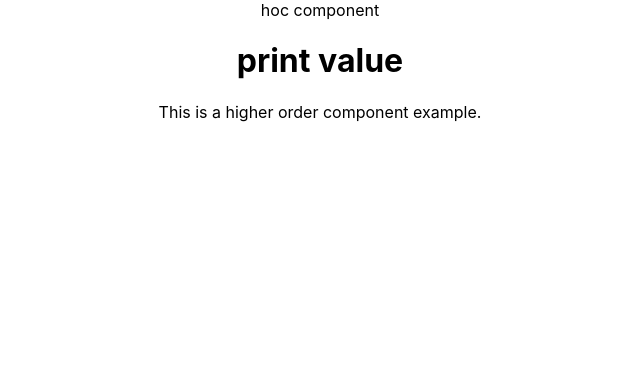
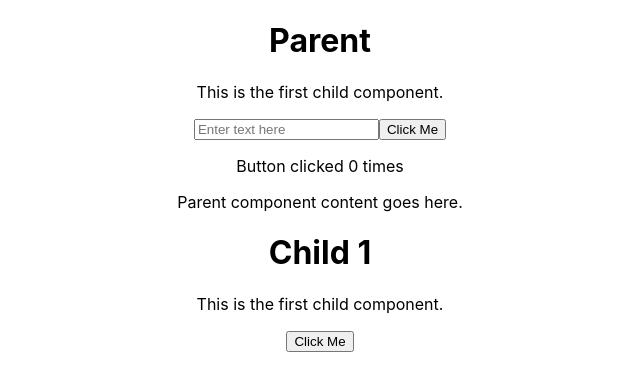
Before and after one commit to manisankar25/optimization, a React (Create React App) app: page / in a window 1280 px wide. Shown: the top 390 px of the page, without its empty margins (320-960 px from the left). Built offline with nearby package versions, Linux system fonts and the light colour scheme.

Commit message:
data passing

```diff
--- a/src/App.js
+++ b/src/App.js
@@ -1,12 +1,13 @@
 import logo from './logo.svg';
 import './App.css';
 import ParentCall from './praticeCall';
-import HigerOrderComp from './HigerOrderComp';
+// import HigerOrderComp from './HigerOrderComp';
+import Parent from './parent';
 
 function App() {
   return (
     <div className="App">
-      <HigerOrderComp></HigerOrderComp>
+      <Parent></Parent>
     </div>
   );
 }
--- a/src/child1.js
+++ b/src/child1.js
@@ -1,9 +1,13 @@
-import React,{} from 'react';
-const Child1 = ({ state }) => {
+import React, { } from 'react';
+const Child1 = ({ state, receiveFromChild }) => {
+    const sendtoParent = () => {
+        receiveFromChild('i am from child 1');
+    };
     return (
         <div className="Child1">
             <h1>Child 1</h1>
             <p>This is the first child component.</p>
+            <button onClick={sendtoParent}>Click Me</button>
             <h2>{state}</h2>
         </div>
     );
--- a/src/parent.js
+++ b/src/parent.js
@@ -17,6 +17,9 @@ export default function Parent() {
     const sample = () => {
         console.log("sample function called");
     }
+    const receiveFromChild = (data) => {
+        console.log("Received from child:", data);
+    }
     return (
         <div className="Child1">
             <h1>Parent </h1>
@@ -25,7 +28,7 @@ export default function Parent() {
             <button onClick={handleClickButton}>Click Me</button>
             <p>Button clicked {count} times</p>
             <p>Parent component content goes here.</p>
-            <Child1 state={state} />
+            <Child1 state={state} receiveFromChild={receiveFromChild} />
 
         </div>
     );
```
